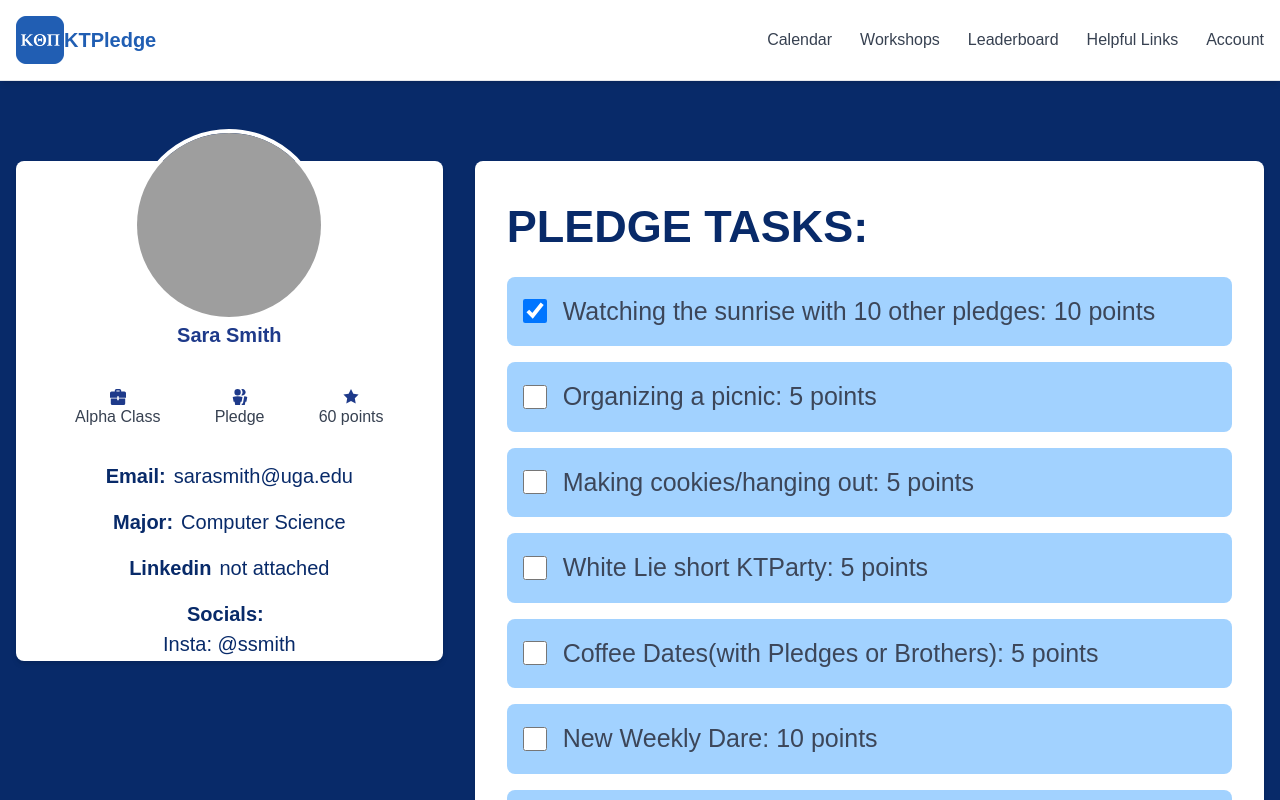
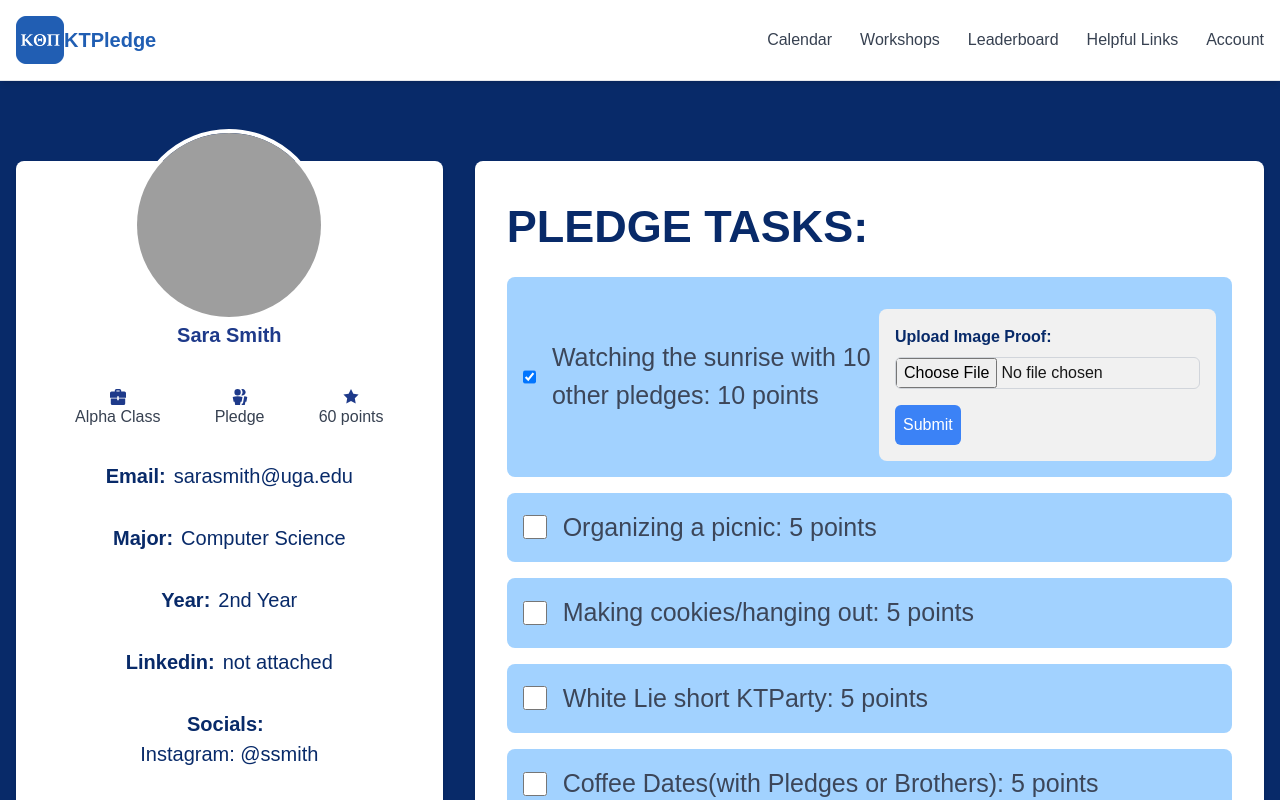
Before and after one commit to HeartyFeels/KTP-Hackathon, a Next.js app in the folder frontend/: page /account in a window 1280 px wide. Both pictures are taken after a click on the checkbox 534 px from the left and 311 px from the top of the page. Shown: the top 800 px of the page. Built offline with nearby package versions, Linux system fonts and the light colour scheme; grey boxes are pictures that could not be loaded.

Commit message:
account toggle action

```diff
--- a/frontend/src/app/account/page.tsx
+++ b/frontend/src/app/account/page.tsx
@@ -1,15 +1,27 @@
+"use client";
+import { useState } from 'react';
 import { NextPage } from 'next';
 import Navbar from '../components/Navbar';
 
 const Account: NextPage = () => {
+  // State to track the checked items (whether a task is checked or not)
+  const [checkedTasks, setCheckedTasks] = useState<{ [key: string]: boolean }>({});
+
+  // Handle checkbox change
+  const handleCheckboxChange = (taskId: string) => {
+    setCheckedTasks((prev) => ({
+      ...prev,
+      [taskId]: !prev[taskId],  // Toggle the checked state of the task
+    }));
+  };
+
   return (
     <>
       <Navbar />
 
       <main className="flex bg-[#082A69]">
         {/* Left-hand Content Container (Fixed Width) */}
-
-        <div className="w-1/3 h-[500px] p-8 bg-white shadow-md rounded-lg mx-4 mt-20 relative z-10">
+        <div className="w-1/3 h-[650px] p-8 bg-white shadow-md rounded-lg mx-4 mt-20 relative z-10">
           <div className="flex justify-center mt-8 relative">
             {/* Profile Picture Circle */}
             <div className="w-48 h-48 absolute top-1/2 transform -translate-y-1/2 border-4 border-white rounded-full overflow-hidden">
@@ -51,59 +63,66 @@ const Account: NextPage = () => {
     <div className="font-bold inline-block mr-2 text-[#082A69] text-[20px]">Email:</div>
     <div className="inline-block text-[#082A69] text-[20px]">sarasmith@uga.edu</div>
     </div>
-    <div className="text-center mb-4">
+    <div className="text-center pt-4 mb-4">
     <div className="font-bold inline-block mr-2 text-[#082A69] text-[20px]">Major:</div>
     <div className="inline-block text-[#082A69] text-[20px]">Computer Science</div>
     </div>
-    <div className="text-center mb-4">
-    <div className="font-bold inline-block mr-2 text-[#082A69] text-[20px]">Linkedin</div>
+    <div className="text-center pt-4 mb-4">
+    <div className="font-bold inline-block mr-2 text-[#082A69] text-[20px]">Year:</div>
+    <div className="inline-block text-[#082A69] text-[20px]">2nd Year</div>
+    </div>
+    <div className="text-center pt-4 mb-4">
+    <div className="font-bold inline-block mr-2 text-[#082A69] text-[20px]">Linkedin:</div>
     <div className="inline-block text-[#082A69] text-[20px]">not attached</div>
     </div>
-    <div className="text-center">
+    <div className="text-center pt-4 mb-4">
     <div className="font-bold inline-block mr-2 text-[#082A69] text-[20px]">Socials:</div>
-    <div className="text-[#082A69] text-[20px]">Insta: @ssmith</div>
-</div>
+    <div className="text-[#082A69] text-[20px]">Instagram: @ssmith</div>
     </div>
 
+        </div>
 
-        {/* Right-hand Checklist Section (Flex Grow) */}
-
+        {/* Right-hand Checklist Section */}
         <div className="flex-1 p-8 bg-white shadow-md rounded-lg mx-4 mt-20">
           <h2 className="text-[45px] font-semibold text-[#082A69]">PLEDGE TASKS:</h2>
           <div className="mt-4">
-    <ul className="space-y-4">  {/* Added space between the list items */}
-      <li className="flex items-center bg-[#A2D2FF] rounded-lg p-4">
-        <input type="checkbox" className="mr-4 w-6 h-6" />
-        <span className="text-[25px] text-[#3c4659]">Watching the sunrise with 10 other pledges: 10 points</span>
+            <ul className="space-y-4">
+              {/* Loop through tasks */}
+              {[
+                { id: "task1", text: "Watching the sunrise with 10 other pledges: 10 points" },
+                { id: "task2", text: "Organizing a picnic: 5 points" },
+                { id: "task3", text: "Making cookies/hanging out: 5 points" },
+                { id: "task4", text: "White Lie short KTParty: 5 points" },
+                { id: "task5", text: "Coffee Dates(with Pledges or Brothers): 5 points" },
+                { id: "task6", text: "New Weekly Dare: 10 points" },
+                { id: "task7", text: "Make a PledgeTok with a brother: 5 points" },
+                { id: "task8", text: "Networking call with an industry professional: 5 points" }
+              ].map((task) => (
+                <li key={task.id} className="flex items-center bg-[#A2D2FF] rounded-lg p-4">
+                  <input
+                    type="checkbox"
+                    className="mr-4 w-6 h-6"
+                    onChange={() => handleCheckboxChange(task.id)}
+                    checked={checkedTasks[task.id] || false}
+                  />
+                  <span className="text-[25px] text-[#3c4659]">{task.text}</span>
+
+                  {/* Conditionally render image proof box */}
+                  {checkedTasks[task.id] && (
+                    <div className="mt-4 p-4 bg-[#f1f1f1] rounded-lg">
+                      <label htmlFor={`file-upload-${task.id}`} className="block text-[#082A69] font-semibold mb-2">Upload Image Proof:</label>
+                      <input
+                        type="file"
+                        id={`file-upload-${task.id}`}
+                        className="block mb-4 border border-gray-300 rounded-md"
+                      />
+                      <button className="bg-blue-500 text-white p-2 rounded-md hover:bg-blue-600 transition-colors">
+                        Submit
+                      </button>
+                    </div>
+                  )}
                 </li>
-      <li className="flex items-center bg-[#A2D2FF] rounded-lg p-4">
-        <input type="checkbox" className="mr-4 w-6 h-6" />
-        <span className="text-[25px] text-[#3c4659]"> Organizing a picnic: 5 points</span>
-      </li>
-      <li className="flex items-center bg-[#A2D2FF] rounded-lg p-4">
-        <input type="checkbox" className="mr-4 w-6 h-6" />
-        <span className="text-[25px] text-[#3c4659]">Making cookies/hanging out: 5 points</span>
-      </li>
-      <li className="flex items-center bg-[#A2D2FF] rounded-lg p-4">
-        <input type="checkbox" className="mr-4 w-6 h-6" />
-        <span className="text-[25px] text-[#3c4659]"> White Lie short KTParty: 5 points</span>
-      </li>
-      <li className="flex items-center bg-[#A2D2FF] rounded-lg p-4">
-        <input type="checkbox" className="mr-4 w-6 h-6" />
-        <span className="text-[25px] text-[#3c4659]">Coffee Dates(with Pledges or Brothers): 5 points</span>
-      </li>
-      <li className="flex items-center bg-[#A2D2FF] rounded-lg p-4">
-        <input type="checkbox" className="mr-4 w-6 h-6" />
-        <span className="text-[25px] text-[#3c4659]">New Weekly Dare: 10 points</span>
-      </li>
-      <li className="flex items-center bg-[#A2D2FF] rounded-lg p-4">
-        <input type="checkbox" className="mr-4 w-6 h-6" />
-        <span className="text-[25px] text-[#3c4659]">Make a PledgeTok with a brother: 5 points</span>
-      </li>
-      <li className="flex items-center bg-[#A2D2FF] rounded-lg p-4">
-        <input type="checkbox" className="mr-4 w-6 h-6" />
-        <span className="text-[25px] text-[#3c4659]">Networking call with an industry professional: 5 points</span>
-      </li>
+              ))}
             </ul>
           </div>
         </div>
```
Lines whose indentation alone changed are shown as unchanged.
